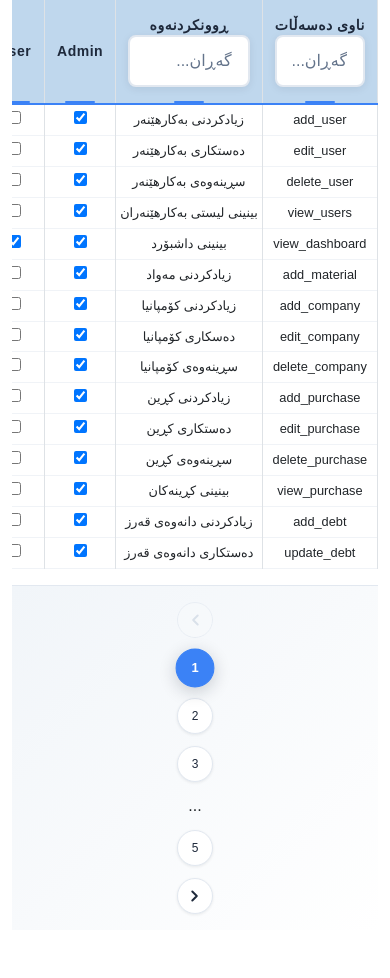
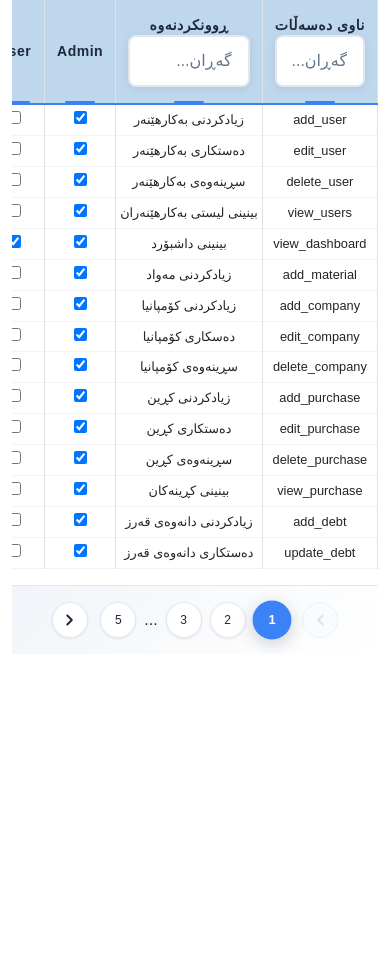
Before and after one commit to Rawezh0894/dana-concrete, a PHP site: page /pages/users.php in a window 390 px wide, after a click on "دەسەڵاتەکان". Shown: the part 306-1284 px from the top of the page. After the commit the page ends 956 px from the top, so only its background shows below. Run offline with PHP 8.4, Linux system fonts and the light colour scheme; a user stored in the database is signed in; data comes from the database, SQL or seed files in the repository; some libraries are stand-ins or nearby versions; some web fonts are replaced.

Commit message:
Initial commit

```diff
--- a/assets/css/comon/table.css
+++ b/assets/css/comon/table.css
@@ -436,8 +436,8 @@
   }
 
   .table-pagination {
-    flex-direction: column;
-    gap: 12px;
+    flex-direction: row;
+    gap: 8px;
     padding: 1rem;
   }
 
--- a/config/db_conected.php
+++ b/config/db_conected.php
@@ -3,6 +3,7 @@ if (session_status() === PHP_SESSION_NONE) {
     session_start();
 }
 // Database connection settings
+
 $host = 'localhost';
 $db   = 'dana_concrete_db';
 $user = 'dana_user'; // گەر ناوی بەکارهێنەر یان وشەی نهێنی جیاوازە، گۆڕی
```
Also changed, not shown: pages/dashboard.php (+7 -7 lines).
